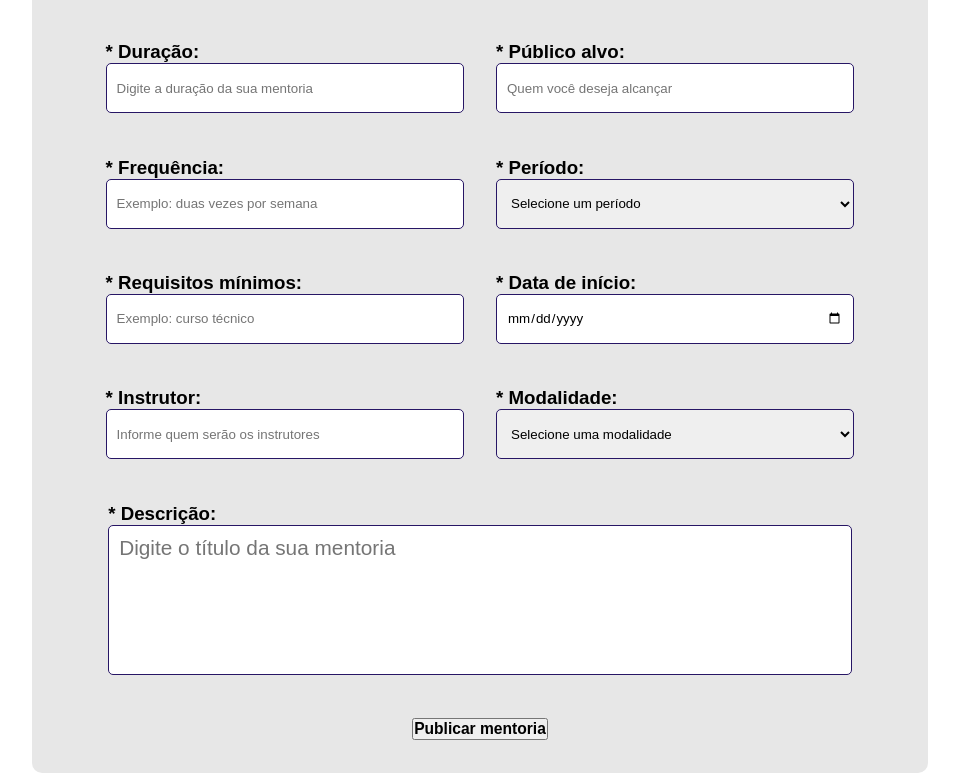
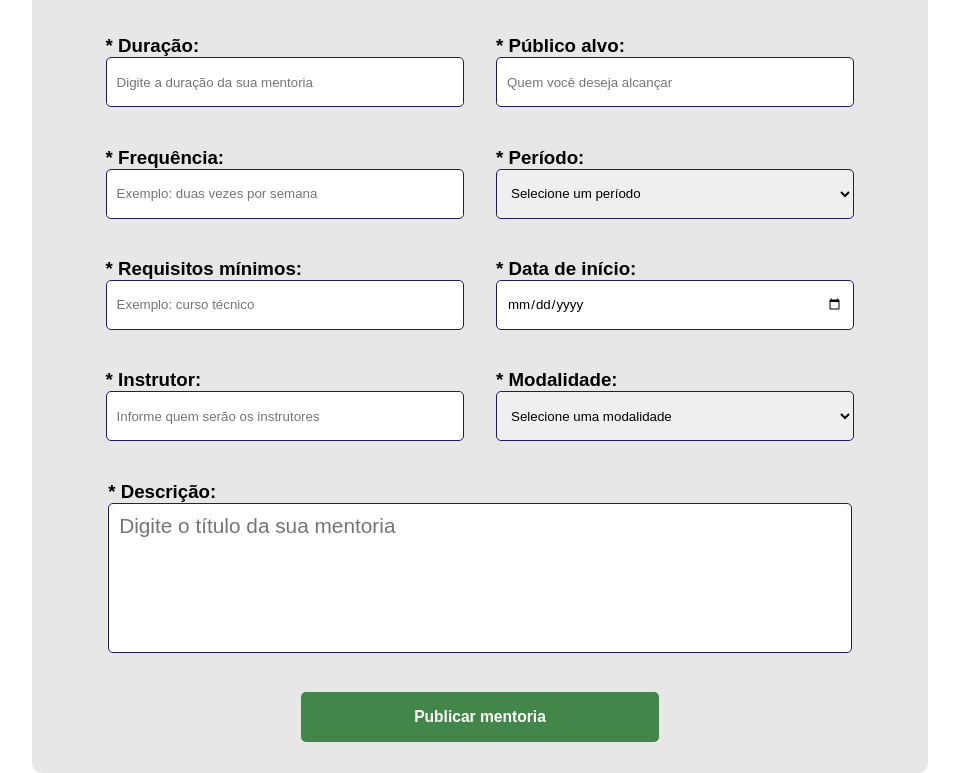
Before and after one commit to devGusta2/Mentec, a React (Create React App) app: page /CreateMentoring in a window 1280 px wide. Shown: the part 337-1110 px from the top of the page, without its empty margins (160-1119 px from the left). Built offline with nearby package versions, Linux system fonts and the light colour scheme.

Commit message:
Rename class

```diff
--- a/src/Pages/Teacher/CreateMentoring/index.js
+++ b/src/Pages/Teacher/CreateMentoring/index.js
@@ -202,7 +202,7 @@ export default function CreateMentoring() {
                             onChange={handleChange}
                         />
                     </div>
-                    <button type='submit'>
+                    <button id={styles.btn}type='submit'>
                         <h3>Publicar mentoria</h3>
                     </button>
                 </form>
```
